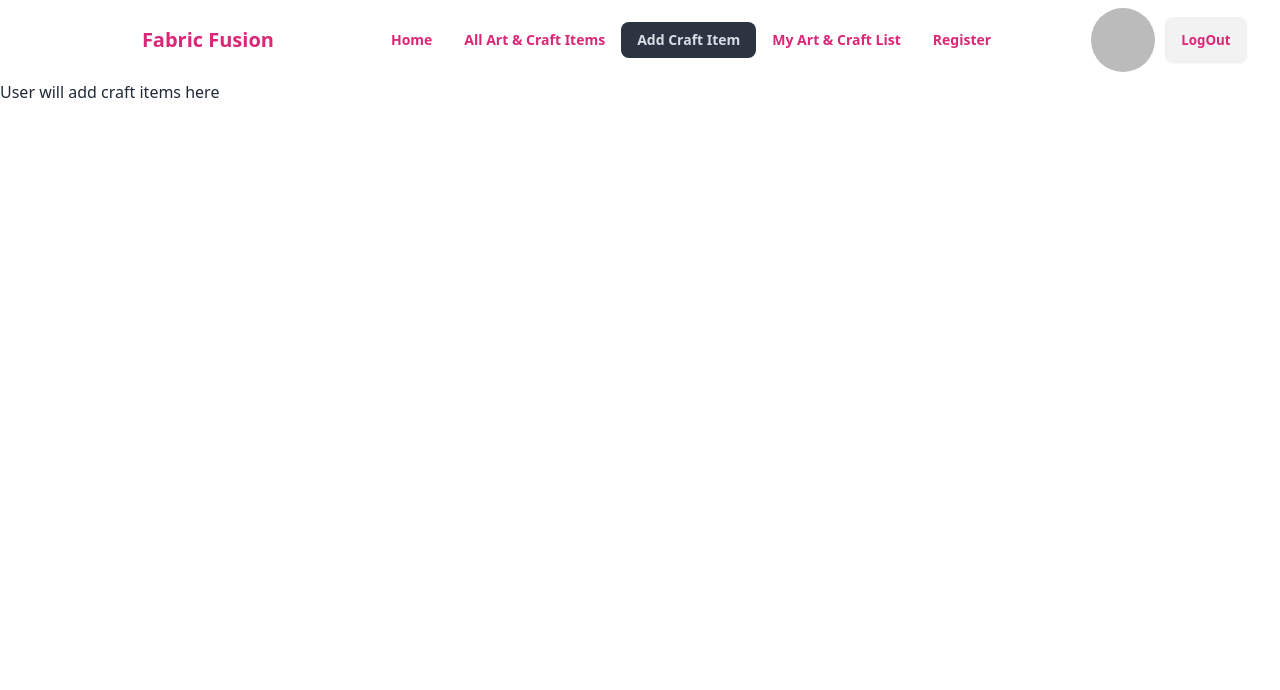
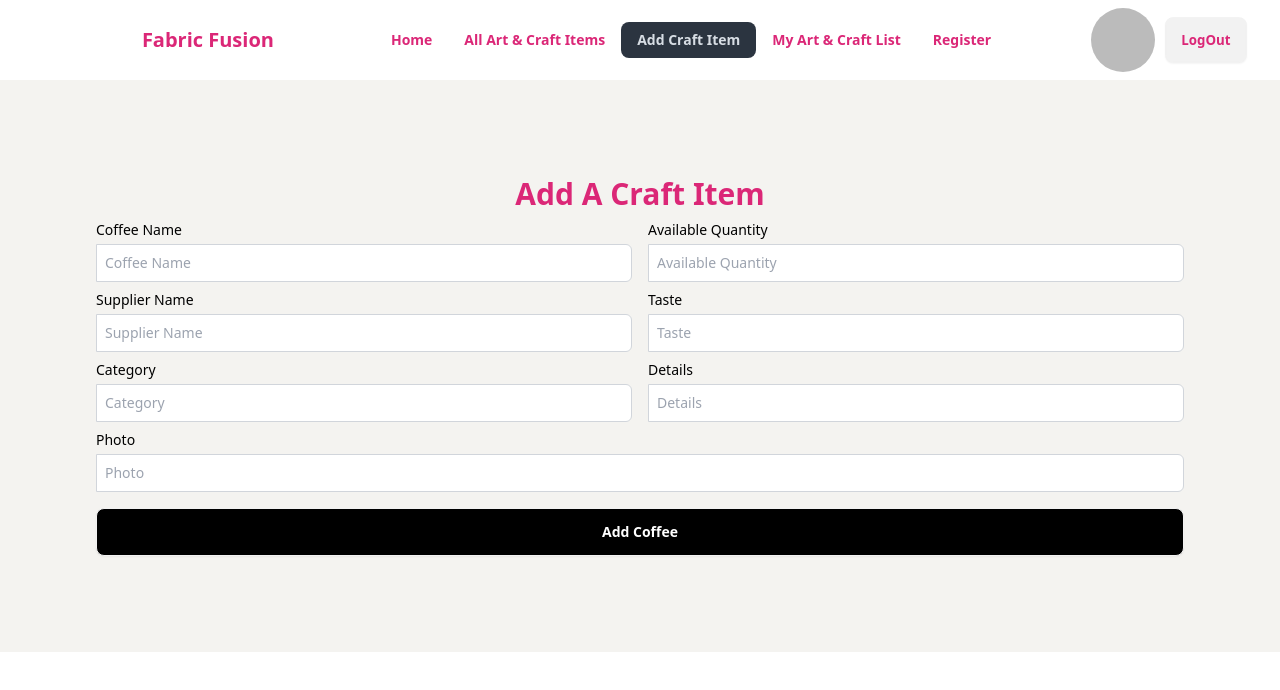
Before and after one commit to Md-Ashikur-Rahman-Ashik/Fabric-Fusion-Frontend, a React (Vite) app: page /add-craft-item in a window 1280 px wide. Shown: the top 690 px of the page. Built offline with nearby package versions, Linux system fonts and the light colour scheme; no server answers; sample sign-in values are in the browser's storage.

Commit message:
Adding craft item page

```diff
--- a/package.json
+++ b/package.json
@@ -21,6 +21,7 @@
     "react-router-dom": "^6.23.0",
     "react-toastify": "^10.0.5",
     "sort-by": "^1.2.0",
+    "sweetalert2": "^11.10.8",
     "swiper": "^11.1.1"
   },
   "devDependencies": {
--- a/src/components/AddCraftItem/AddCraftItem.jsx
+++ b/src/components/AddCraftItem/AddCraftItem.jsx
@@ -1,7 +1,172 @@
+import Swal from "sweetalert2";
+
 const AddCraftItem = () => {
+  const handleAddCraft = (event) => {
+    event.preventDefault();
+
+    const form = event.target;
+    const name = form.name.value;
+    const quantity = form.quantity.value;
+    const supplier = form.supplier.value;
+    const taste = form.taste.value;
+    const category = form.category.value;
+    const details = form.details.value;
+    const photo = form.photo.value;
+
+    const newCoffee = {
+      name,
+      quantity,
+      supplier,
+      taste,
+      category,
+      details,
+      photo,
+    };
+
+    console.log(newCoffee);
+  };
+
   return (
-    <div>
-      <h2>User will add craft items here</h2>
+    <div className="bg-[#F4F3F0] text-black p-24">
+      <h2 className="text-3xl font-extrabold text-pink-600 text-center">Add A Craft Item</h2>
+      <form onSubmit={handleAddCraft}>
+        {/* Form Name and Quantity Row */}
+        <div className="md:flex gap-4 mt-2">
+          <div className="md:w-1/2">
+            <label
+              htmlFor="url"
+              className="block mb-1 text-sm font-medium text-black"
+            >
+              Coffee Name
+            </label>
+            <div className="flex">
+              <input
+                type="text"
+                name="name"
+                id=""
+                placeholder="Coffee Name"
+                className="flex py-2 w-full flex-1 border sm:text-sm rounded-r-md focus:ring-inset border-gray-300 px-2 text-black bg-white focus:ring-violet-400"
+              />
+            </div>
+          </div>
+          <div className="md:w-1/2">
+            <label
+              htmlFor="url"
+              className="block mb-1 text-sm font-medium text-black"
+            >
+              Available Quantity
+            </label>
+            <div className="flex">
+              <input
+                type="text"
+                name="quantity"
+                id=""
+                placeholder="Available Quantity"
+                className="flex py-2 flex-1 border sm:text-sm rounded-r-md focus:ring-inset border-gray-300 px-2 text-black bg-white focus:ring-violet-400"
+              />
+            </div>
+          </div>
+        </div>
+        {/* Form Supplier and Taste Row */}
+        <div className="md:flex gap-4 mt-2">
+          <div className="md:w-1/2">
+            <label
+              htmlFor="url"
+              className="block mb-1 text-sm font-medium text-black"
+            >
+              Supplier Name
+            </label>
+            <div className="flex">
+              <input
+                type="text"
+                name="supplier"
+                id=""
+                placeholder="Supplier Name"
+                className="flex py-2 w-full flex-1 border sm:text-sm rounded-r-md focus:ring-inset border-gray-300 px-2 text-black bg-white focus:ring-violet-400"
+              />
+            </div>
+          </div>
+          <div className="md:w-1/2">
+            <label
+              htmlFor="url"
+              className="block mb-1 text-sm font-medium text-black"
+            >
+              Taste
+            </label>
+            <div className="flex">
+              <input
+                type="text"
+                name="taste"
+                id=""
+                placeholder="Taste"
+                className="flex py-2 flex-1 border sm:text-sm rounded-r-md focus:ring-inset border-gray-300 px-2 text-black bg-white focus:ring-violet-400"
+              />
+            </div>
+          </div>
+        </div>
+        {/* Form Category and Details Row */}
+        <div className="md:flex gap-4 mt-2">
+          <div className="md:w-1/2">
+            <label
+              htmlFor="url"
+              className="block mb-1 text-sm font-medium text-black"
+            >
+              Category
+            </label>
+            <div className="flex">
+              <input
+                type="text"
+                name="category"
+                id=""
+                placeholder="Category"
+                className="flex py-2 w-full flex-1 border sm:text-sm rounded-r-md focus:ring-inset border-gray-300 px-2 text-black bg-white focus:ring-violet-400"
+              />
+            </div>
+          </div>
+          <div className="md:w-1/2">
+            <label
+              htmlFor="url"
+              className="block mb-1 text-sm font-medium text-black"
+            >
+              Details
+            </label>
+            <div className="flex">
+              <input
+                type="text"
+                name="details"
+                id=""
+                placeholder="Details"
+                className="flex py-2 flex-1 border sm:text-sm rounded-r-md focus:ring-inset border-gray-300 px-2 text-black bg-white focus:ring-violet-400"
+              />
+            </div>
+          </div>
+        </div>
+        {/* Form Photo Row */}
+        <div className="mt-2">
+          <div className="md:w-full">
+            <label
+              htmlFor="url"
+              className="block mb-1 text-sm font-medium text-black"
+            >
+              Photo
+            </label>
+            <div className="flex">
+              <input
+                type="text"
+                name="photo"
+                id=""
+                placeholder="Photo"
+                className="flex py-2 w-full flex-1 border sm:text-sm rounded-r-md focus:ring-inset border-gray-300 px-2 text-black bg-white focus:ring-violet-400"
+              />
+            </div>
+          </div>
+        </div>
+        <input
+          type="submit"
+          value="Add Coffee"
+          className="btn mt-4 bg-black text-white btn-block"
+        />
+      </form>
     </div>
   );
 };
```
Also changed, not shown: 1 other file (tests, documents, lock files or other folders).
